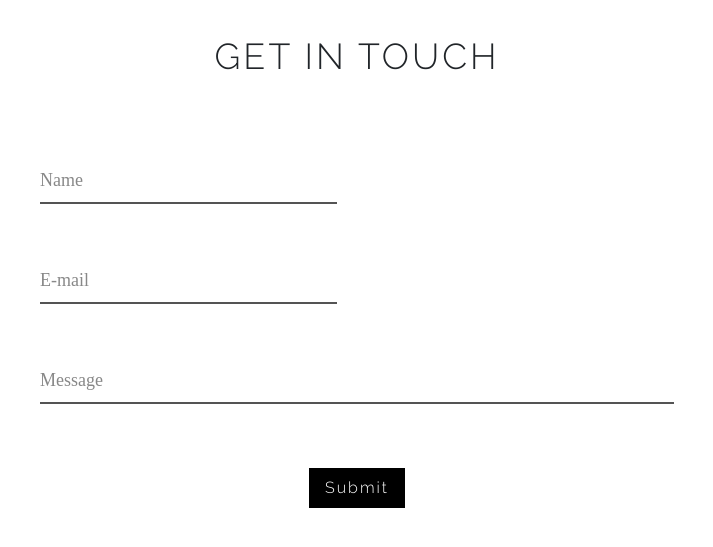
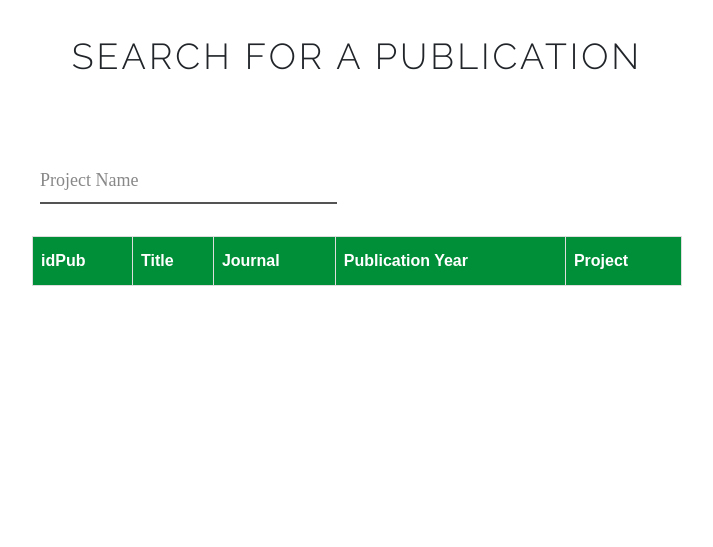
Before and after one commit to johnnyzaet08/BDAvanzadas-Grafos, a Flask app: page /search_publications in a window 1280 px wide. Shown: the part 104-651 px from the top of the page, without its empty margins (283-996 px from the left). Run offline with Flask 3, Linux system fonts and the light colour scheme; the visitor is signed in with stand-in values (Sample User, id 1); lists and menus that the app fills with data are empty; some libraries are stand-ins or nearby versions; some web fonts are replaced.

Commit message:
[add] Search for publication

```diff
--- a/api.py
+++ b/api.py
@@ -203,6 +203,7 @@ def topInstitutions():
         print(f"An error occurred: {e}")
         socketio.emit("topInstitutionsAPI/get", e)
 
+
 @socketio.on("topResearchersAPI")
 def topResearchers():
     query = ("MATCH (i:Investigador)-[:participaEn]->(p:Proyecto) WITH i, i.institucion AS institucion, COUNT(p) AS "
@@ -218,6 +219,7 @@ def topResearchers():
     except Exception as e:
         print(f"An error occurred: {e}")
         socketio.emit("topResearchersAPI/get", e)
+
 
 @socketio.on("findResearcherByNameAPI")
 def findResearcherByName(name):
@@ -257,6 +259,27 @@ def findProjectByName(name):
     except Exception as e:
         print(f"An error occurred: {e}")
         socketio.emit("findProjectByNameAPI/get", e)
+
+
+@socketio.on("findPublicationByNameAPI")
+def findPublicationByName(name):
+    query = (
+                "MATCH (publicacion:Publicacion) WHERE publicacion.titulo_publicacion =~ '(?i).*{name}.*' OPTIONAL MATCH (".format(
+                    name=name) +
+                "publicacion)<-[:sePublicaEn]-(proyecto:Proyecto) RETURN publicacion.anno_publicacion AS "
+                "anno_publicacion, publicacion.titulo_publicacion AS titulo_publicacion, publicacion.nombre_revista AS "
+                "nombre_revista, publicacion.idPub AS idPub, proyecto.titulo_proyecto AS titulo_proyecto;")
+    print(query)
+    try:
+        with get_neo4j_session() as session:
+            resultado = session.run(query)
+            data = resultado.data()
+            json_data = [dict(record) for record in data]
+            socketio.emit("findPublicationByNameAPI/get", json_data)
+    except Exception as e:
+        print(f"An error occurred: {e}")
+        socketio.emit("findPublicationByNameAPI/get", e)
+
 
 '''
 #############################CONSULTAS#########################################
--- /dev/null
+++ b/static/javascript/search_publication.js
@@ -0,0 +1,57 @@
+const socket = io.connect('http://localhost:5000');
+socket.on('connect', () => {
+    console.log('Connected to server, search_researchers');
+});
+let researchers = [];
+let projects = [];
+let selectedResearcher = null;
+
+socket.on("findPublicationByNameAPI/get", (data) => {
+    console.log(data);
+    const tabla = document.getElementById("publications");
+    const tbody = tabla.getElementsByTagName("tbody")[0];
+    data.forEach(element => {
+        researchers.push(element);
+        console.log(element);
+        const fila = document.createElement("tr");
+
+        const id = document.createElement("td");
+        id.textContent = element.idPub;
+        fila.appendChild(id);
+
+        const title = document.createElement("td");
+        title.textContent = element.titulo_publicacion;
+        fila.appendChild(title);
+
+        const journal = document.createElement("td");
+        journal.textContent = element.nombre_revista;
+        fila.appendChild(journal);
+
+        const year = document.createElement("td");
+        year.textContent = element.anno_publicacion;
+        fila.appendChild(year);
+
+        const project = document.createElement("td");
+        project.textContent = element.titulo_proyecto;
+        fila.appendChild(project);
+
+        tbody.appendChild(fila);
+    });
+});
+
+
+document.addEventListener('DOMContentLoaded', function() {
+    const nameInput = document.getElementById('name');
+    const researcher_projects = document.getElementById("researcher_projects");
+
+    function getPublication() {
+        //clear table
+        const tabla = document.getElementById("publications");
+        const tbody = tabla.getElementsByTagName("tbody")[0];
+        tbody.innerHTML = "";
+        let researcher = document.getElementById("name").value;
+        socket.emit("findPublicationByNameAPI", researcher);
+    }
+
+    nameInput.addEventListener('input', getPublication);
+});
--- a/templates/search_publications.html
+++ b/templates/search_publications.html
@@ -6,32 +6,34 @@
     <html>
 
     <head>
-   <title>Mantenimiento de Investigadores</title>
+        <title>Search for a Publication</title>
         <link rel="stylesheet" href="{{ url_for('static', filename='css/forms.css') }}">
-   <script src="{{ url_for('static', filename='javascript/form.js') }}"></script>
+        <script src="{{ url_for('static', filename='javascript/search_publication.js') }}"></script>
     </head>
 
     <body>
 
     <section class="get-in-touch">
-      <h1 class="title">Get in touch</h1>
+        <h1 class="title">Search for a Publication</h1>
         <form class="contact-form row">
             <div class="form-field col x-50">
                 <input id="name" class="input-text js-input" type="text" required>
-            <label class="label" for="name">Name</label>
-         </div>
-         <div class="form-field col x-50">
-            <input id="email" class="input-text js-input" type="email" required>
-            <label class="label" for="email">E-mail</label>
-         </div>
-         <div class="form-field col x-100">
-            <input id="message" class="input-text js-input" type="text" required>
-            <label class="label" for="message">Message</label>
-         </div>
-         <div class="form-field col x-100 align-center">
-            <input class="submit-btn" type="submit" value="Submit">
+                <label class="label" for="name">Project Name</label>
             </div>
         </form>
+        <table id="publications">
+            <thead>
+            <tr>
+                <th>idPub</th>
+                <th>Title</th>
+                <th>Journal</th>
+                <th>Publication Year</th>
+                <th>Project</th>
+            </tr>
+            </thead>
+            <tbody>
+            </tbody>
+        </table>
     </section>
 
     </body>
```
Also changed, not shown: 1 other file. Lines whose indentation alone changed are shown as unchanged.
